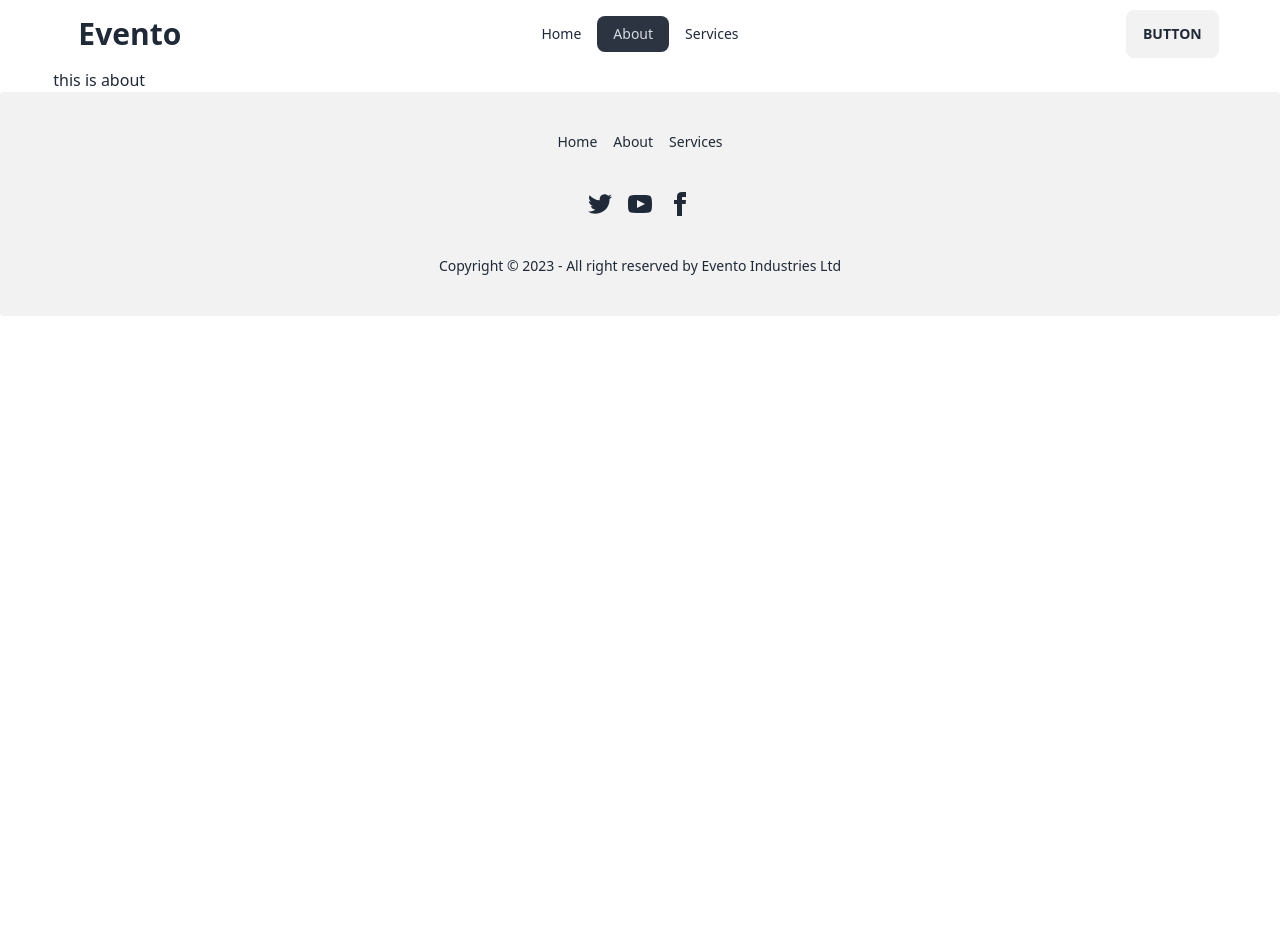
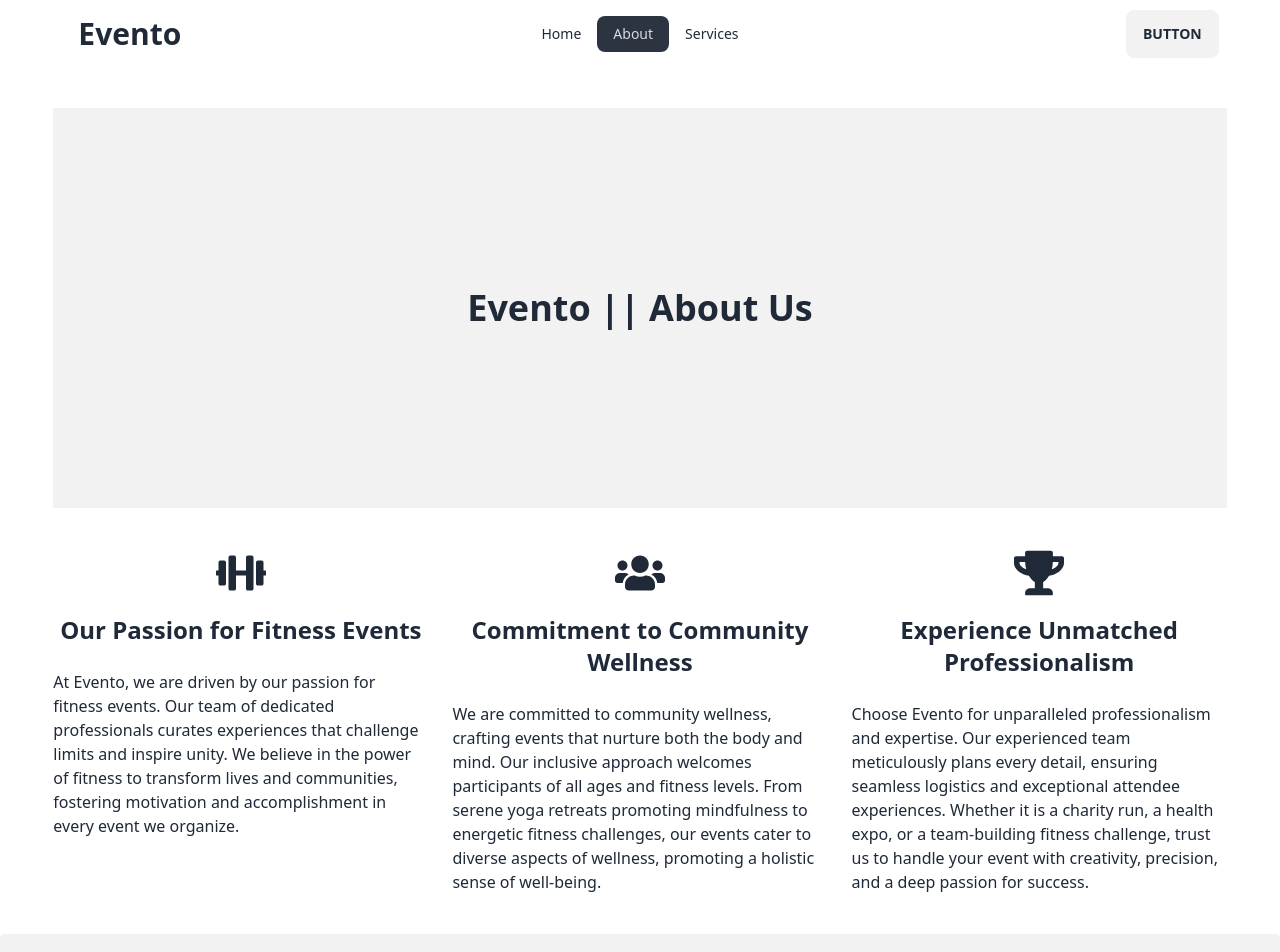
Before and after one commit to Orchizakia00/evento, a React (Vite) app: page /about in a window 1280 px wide. Shown: the top 952 px of the page. Before the commit the page ends 800 px from the top, so only its background shows below. Built offline with nearby package versions, Linux system fonts and the light colour scheme.

Commit message:
about page completed

```diff
--- a/package.json
+++ b/package.json
@@ -15,6 +15,7 @@
     "match-sorter": "^6.3.1",
     "react": "^18.2.0",
     "react-dom": "^18.2.0",
+    "react-icons": "^4.11.0",
     "react-router-dom": "^6.16.0",
     "sort-by": "^1.2.0"
   },
--- a/src/Pages/About/About.jsx
+++ b/src/Pages/About/About.jsx
@@ -1,8 +1,35 @@
+import { FaDumbbell, FaTrophy, FaUsers  } from 'react-icons/fa';
+
 
 const About = () => {
     return (
-        <div>
-            this is about
+        <div className="my-10">
+            <div className="bg-base-200 h-[50vh] flex items-center justify-center">
+                <h2 className="text-center font-bold text-4xl">Evento || About Us</h2>
+            </div>
+            <div className="grid grid-cols-1 md:grid-cols-2 lg:grid-cols-3 gap-6 my-10">
+                <div>
+                    <FaDumbbell className='mx-auto mb-4 w-[50px] h-[50px]'></FaDumbbell>
+                    <h1 className="text-2xl font-bold text-center mb-6">Our Passion for Fitness Events</h1>
+                    <p>
+                        At Evento, we are driven by our passion for fitness events. Our team of dedicated professionals curates experiences that challenge limits and inspire unity. We believe in the power of fitness to transform lives and communities, fostering motivation and accomplishment in every event we organize.
+                    </p>
+                </div>
+                <div>
+                    <FaUsers  className='mx-auto mb-4 w-[50px] h-[50px]'></FaUsers >
+                    <h1 className="text-2xl font-bold text-center mb-6">Commitment to Community Wellness</h1>
+                    <p>
+                        We are committed to community wellness, crafting events that nurture both the body and mind. Our inclusive approach welcomes participants of all ages and fitness levels. From serene yoga retreats promoting mindfulness to energetic fitness challenges, our events cater to diverse aspects of wellness, promoting a holistic sense of well-being.
+                    </p>
+                </div>
+                <div>
+                    <FaTrophy className='mx-auto mb-4 w-[50px] h-[50px]'></FaTrophy>
+                    <h1 className="text-2xl font-bold text-center mb-6">Experience Unmatched Professionalism</h1>
+                    <p>
+                        Choose Evento for unparalleled professionalism and expertise. Our experienced team meticulously plans every detail, ensuring seamless logistics and exceptional attendee experiences. Whether it is a charity run, a health expo, or a team-building fitness challenge, trust us to handle your event with creativity, precision, and a deep passion for success.
+                    </p>
+                </div>
+            </div>
         </div>
     );
 };
```
Also changed, not shown: 1 other file (tests, documents, lock files or other folders).
